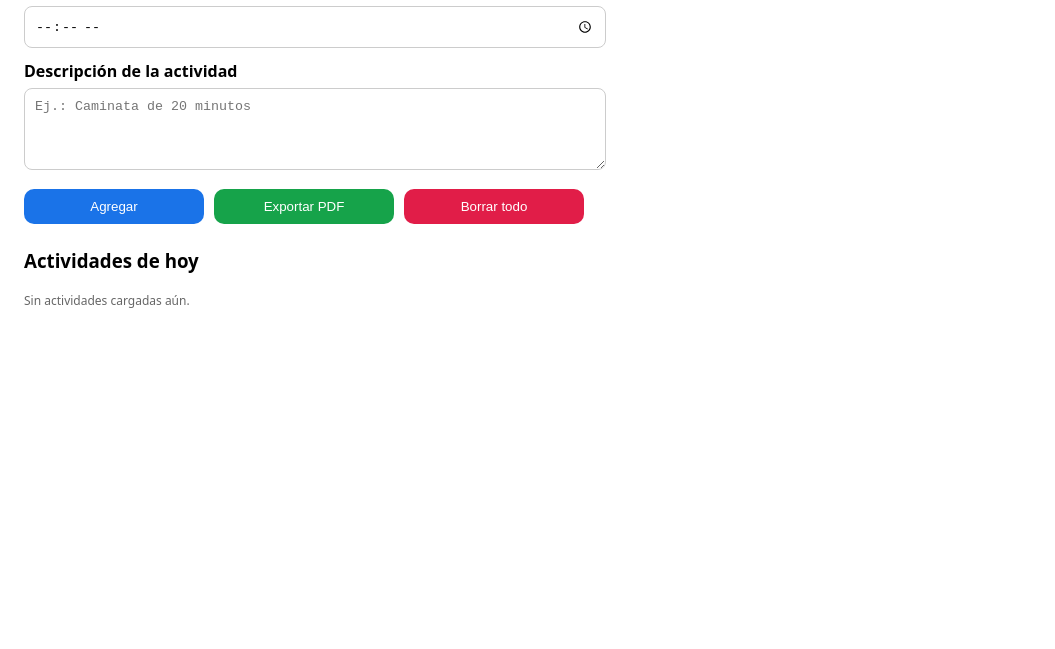
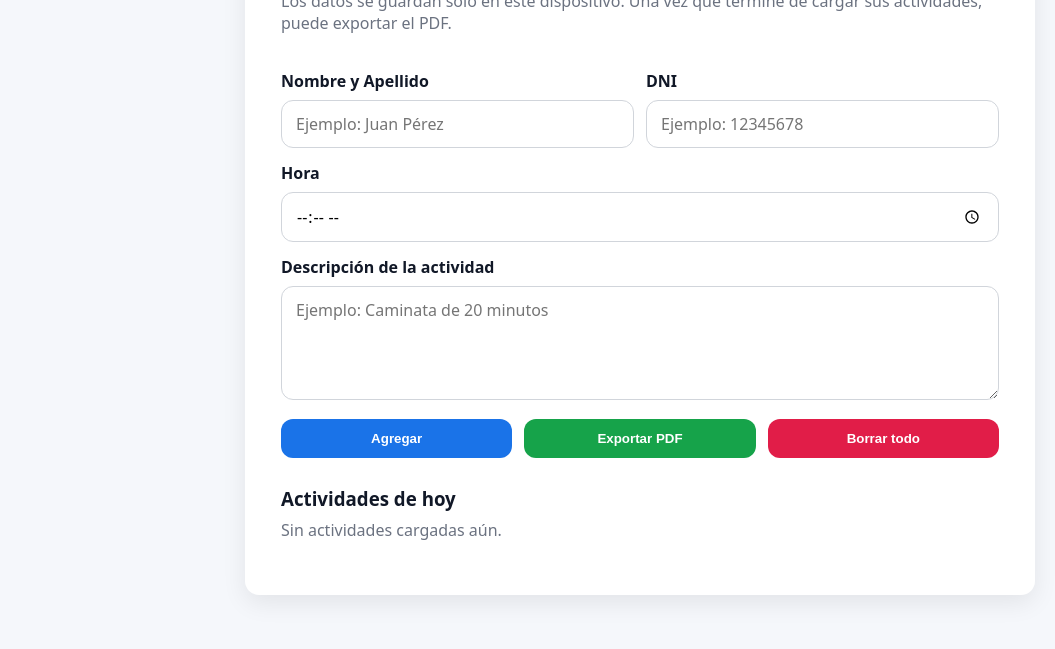
Before and after one commit to justina214/Activity_register, a plain HTML site: page index.html in a window 1280 px wide. Shown: the part 151-800 px from the top of the page, without its empty margins (0-1055 px from the left). Drawn offline with nearby package versions, Linux system fonts and the light colour scheme.

Commit message:
Update index.html

```diff
--- a/index.html
+++ b/index.html
@@ -4,20 +4,107 @@
 <meta charset="utf-8">
 <meta name="viewport" content="width=device-width,initial-scale=1">
 <title>Registro de Actividades</title>
+
 <style>
-  body { font-family: system-ui, Arial, sans-serif; margin: 24px; max-width: 560px; }
-  label { display:block; margin: 12px 0 6px; font-weight:600; }
-  input, textarea { width:100%; padding:10px; border:1px solid #ccc; border-radius:8px; }
-  button { margin-top:14px; padding:10px 14px; border:0; border-radius:10px; cursor:pointer; }
-  .row { display:flex; gap:10px; }
-  .row > * { flex:1; }
-  .item { background:#f8f9fa; padding:10px 12px; border-radius:10px; margin-top:8px; }
-  .muted { color:#666; font-size:12px; }
+  :root{
+    --bg:#f5f7fb;
+    --card:#ffffff;
+    --text:#111827;
+    --muted:#6b7280;
+    --primary:#1a73e8;
+    --success:#16a34a;
+    --danger:#e11d48;
+    --radius:14px;
+  }
+
+  *, *::before, *::after { box-sizing: border-box; }
+
+  html, body { height:100%; }
+  body{
+    margin:0;
+    font-family: system-ui, -apple-system, Segoe UI, Roboto, Arial, sans-serif;
+    color:var(--text);
+    background:var(--bg);
+    display:flex;
+    align-items:center;
+    justify-content:center;
+    padding:48px clamp(20px, 4vw, 40px);
+  }
+
+  .card{
+    width:100%;
+    max-width:790px;
+    background:var(--card);
+    border-radius:var(--radius);
+    box-shadow: 0 8px 24px rgba(0,0,0,.08);
+    padding:32px 36px;
+    margin:0 auto;
+  }
+
+  h1{ margin:0 0 6px; font-size:clamp(24px, 3.5vw, 36px); }
+  .muted{ color:var(--muted); margin:0 0 22px; }
+
+  label { display:block; margin: 14px 0 8px; font-weight:600; }
+  input, textarea {
+    width:100%;
+    padding:12px 14px;
+    border:1px solid #d1d5db;
+    border-radius:12px;
+    background:#fff;
+    font:inherit;
+    outline:none;
+  }
+  input:focus, textarea:focus{
+    border-color:#93c5fd;
+    box-shadow:0 0 0 3px rgba(59,130,246,.15);
+  }
+
+  .row{ display:flex; gap:12px; flex-wrap:wrap; }
+  .row > *{ flex:1; }
+
+  .btn{
+    display:inline-block;
+    padding:12px 18px;
+    border:0; border-radius:12px;
+    color:#fff; font-weight:600; cursor:pointer;
+  }
+  .btn-primary{ background:var(--primary); }
+  .btn-success{ background:var(--success); }
+  .btn-danger { background:var(--danger);  }
+  .btn:active{ transform:translateY(1px); }
+
+  .item{
+    background:#f8fafc;
+    padding:12px 14px;
+    border-radius:12px;
+    margin-top:10px;
+    border:1px solid #e5e7eb;
+  }
+
+  h3{ margin-top:28px; margin-bottom:8px; }
+
+  @media (max-width: 480px){
+    .card{ padding:20px 16px; }
+  }
 </style>
 </head>
+
 <body>
+  <div class="card">
     <h1>Registro de actividades</h1>
-  <p class="muted">Los datos se guardan solo en este dispositivo. Podés exportar un PDF cuando quieras.</p>
+    <p class="muted">Los datos se guardan solo en este dispositivo. Una vez que termine de cargar sus actividades, puede exportar el PDF.</p>
+
+    <!-- NUEVOS CAMPOS -->
+    <div class="row">
+      <div>
+        <label>Nombre y Apellido</label>
+        <input id="nombre" type="text" placeholder="Ejemplo: Juan Pérez">
+      </div>
+      <div>
+        <label>DNI</label>
+        <input id="dni" type="text" placeholder="Ejemplo: 12345678">
+      </div>
+    </div>
 
     <div class="row">
       <div>
@@ -25,17 +112,19 @@
         <input id="hora" type="time">
       </div>
     </div>
+
     <label>Descripción de la actividad</label>
-  <textarea id="desc" rows="4" placeholder="Ej.: Caminata de 20 minutos"></textarea>
+    <textarea id="desc" rows="4" placeholder="Ejemplo: Caminata de 20 minutos"></textarea>
 
-  <div class="row">
-    <button id="agregar" style="background:#1a73e8;color:white;">Agregar</button>
-    <button id="exportar" style="background:#16a34a;color:white;">Exportar PDF</button>
-    <button id="borrar" style="background:#e11d48;color:white;">Borrar todo</button>
+    <div class="row" style="margin-top:14px;">
+      <button id="agregar"  class="btn btn-primary">Agregar</button>
+      <button id="exportar" class="btn btn-success">Exportar PDF</button>
+      <button id="borrar"   class="btn btn-danger">Borrar todo</button>
     </div>
 
-  <h3 style="margin-top:24px;">Actividades de hoy</h3>
+    <h3>Actividades de hoy</h3>
     <div id="lista"></div>
+  </div>
 
   <script src="https://cdn.jsdelivr.net/npm/jspdf@2.5.1/dist/jspdf.umd.min.js"></script>
   <script>
@@ -86,6 +175,10 @@
     document.getElementById('exportar').onclick = () => {
       const data = JSON.parse(localStorage.getItem(key) || '[]');
       if (data.length === 0) { alert('No hay actividades para exportar.'); return; }
+
+      const nombre = document.getElementById('nombre').value.trim();
+      const dni = document.getElementById('dni').value.trim();
+
       const { jsPDF } = window.jspdf;
       const doc = new jsPDF({ unit: 'pt', format: 'a4' });
       const margin = 48;
@@ -94,8 +187,11 @@
       const fecha = hoyStr;
       doc.setFont('helvetica','bold'); doc.setFontSize(16);
       doc.text('Informe de Actividades', margin, y); y += 22;
+
       doc.setFont('helvetica','normal'); doc.setFontSize(11);
-      doc.text('Fecha: ' + fecha, margin, y); y += 18;
+      doc.text('Fecha: ' + fecha, margin, y); y += 14;
+      if (nombre) { doc.text('Nombre y Apellido: ' + nombre, margin, y); y += 14; }
+      if (dni) { doc.text('DNI: ' + dni, margin, y); y += 18; }
 
       data.sort((a,b)=>a.hora.localeCompare(b.hora));
       data.forEach((it, idx) => {
@@ -106,12 +202,14 @@
         y += lines.length*14 + 8;
       });
 
-      doc.setDrawColor(200); doc.line(margin, 820, 595 - margin, 820);
+      doc.setDrawColor(200);
+      doc.line(margin, 820, 595 - margin, 820);
       doc.setFontSize(9);
       doc.text('Generado localmente - ' + new Date().toLocaleString(), margin, 838);
 
-      const nombre = `Informe_Actividades_${fecha}.pdf`;
-      doc.save(nombre);
+      const nombreArchivo = nombre ? nombre.replace(/\s+/g, '_') : 'Informe';
+      const filename = `${nombreArchivo}_Actividades_${fecha}.pdf`;
+      doc.save(filename);
     };
 
     cargar();
```
Lines whose indentation alone changed are shown as unchanged.
